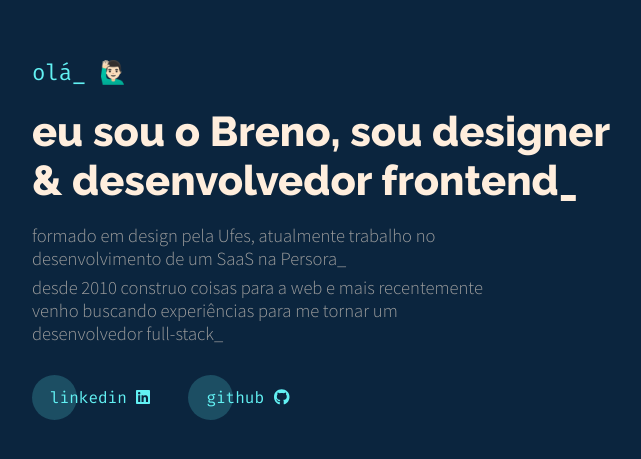
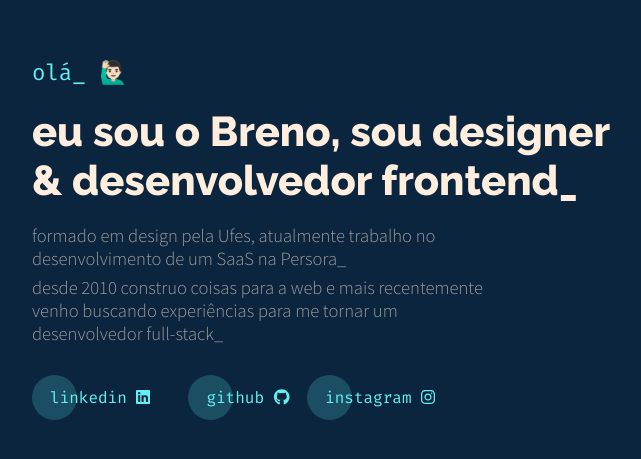
Before and after one commit to brenoserafini/.dev, a React (Vite) app: page / in a window 1280 px wide. Shown: the part 167-626 px from the top of the page, without its empty margins (38-679 px from the left). Built offline with nearby package versions, Linux system fonts and the light colour scheme.

Commit message:
Update Cover.tsx
Add Instagram.

```diff
--- a/src/components/Cover/Cover.tsx
+++ b/src/components/Cover/Cover.tsx
@@ -1,4 +1,4 @@
-import { faGithub, faLinkedin } from '@fortawesome/free-brands-svg-icons';
+import { faGithub, faInstagram, faLinkedin } from '@fortawesome/free-brands-svg-icons';
 import { FontAwesomeIcon } from '@fortawesome/react-fontawesome';
 import { Container, Content, Social } from './styles';
 
@@ -29,6 +29,14 @@
             rel="noreferrer" >
             <span>github <FontAwesomeIcon icon={faGithub} /></span>
           </a>
+          <a
+            className="social-link"
+            href='https://instagram.com/brenoserafini_'
+            target={'_blank'}
+            rel="noreferrer"
+            style={{marginRight: 20}} >
+            <span>instagram <FontAwesomeIcon icon={faInstagram} /></span>
+          </a>
         </Social>
       </Content>
     </Container>
```
